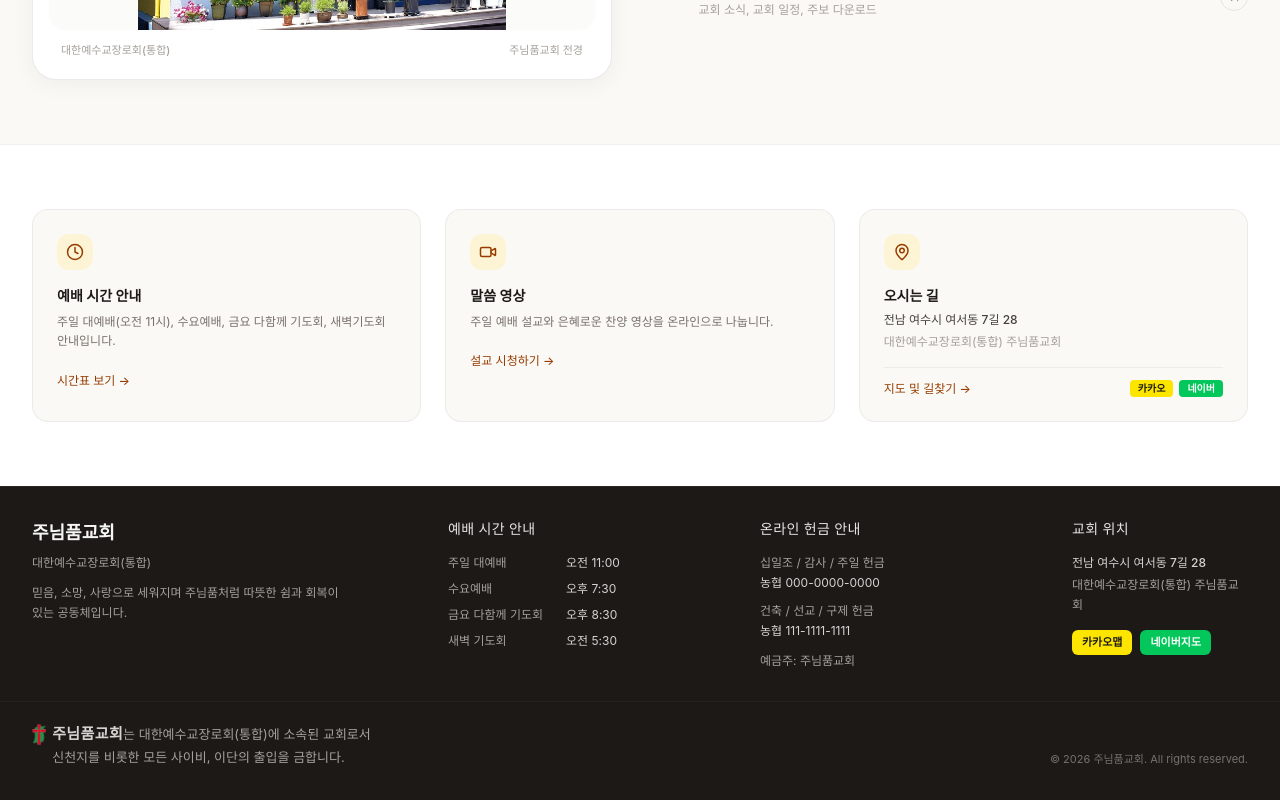
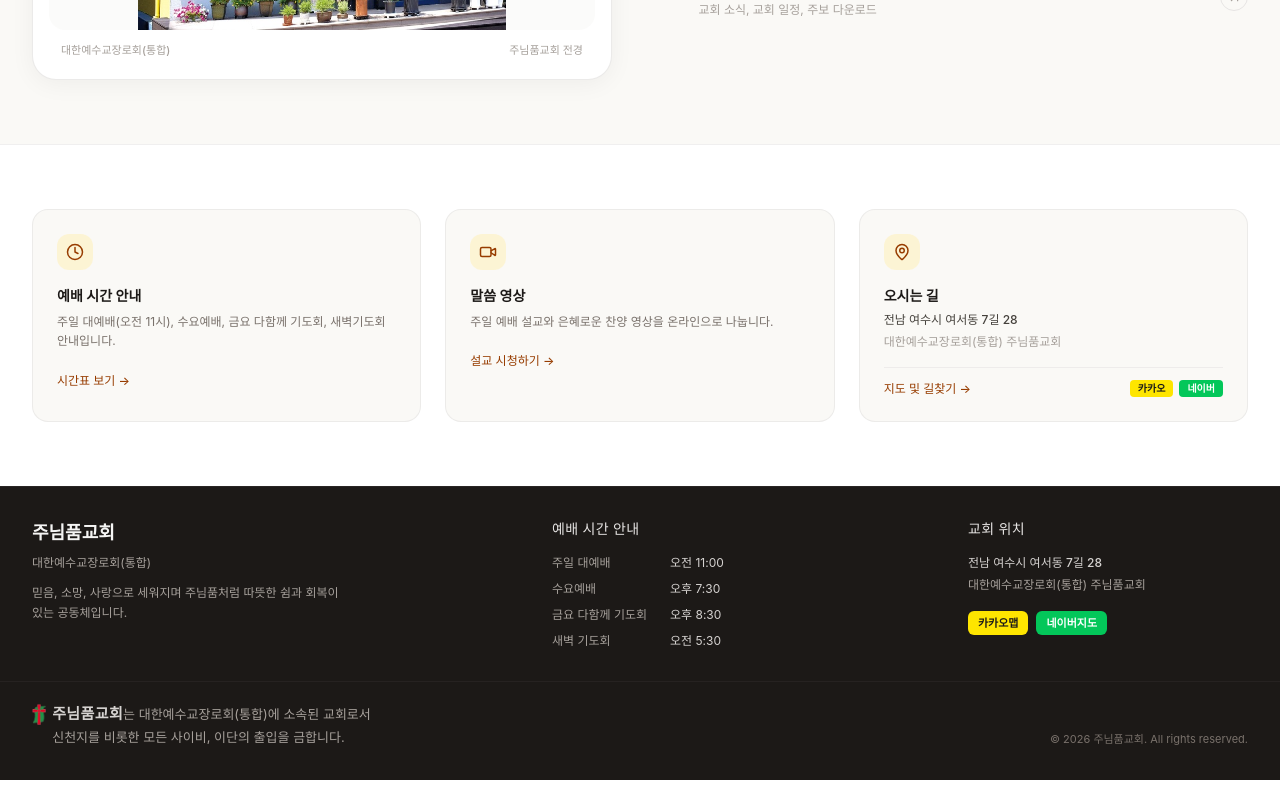
Before and after one commit to darkgentlejbs-max/junimpum_church, a Next.js app: page / in a window 1280 px wide. Shown: the part 664-1464 px from the top of the page. Built offline with nearby package versions, Linux system fonts and the light colour scheme; no server answers; a web font is replaced by a local one.

Commit message:
Remove online offering section from footer

```diff
--- a/src/app/layout.tsx
+++ b/src/app/layout.tsx
@@ -56,15 +56,15 @@
 
         {/* Footer */}
         <footer className="bg-stone-900 text-stone-400 py-8 mt-auto border-t border-stone-800">
-          <div className="container mx-auto px-4 sm:px-6 lg:px-8 grid grid-cols-1 sm:grid-cols-2 lg:grid-cols-12 gap-10 lg:gap-8">
-            <div className="lg:col-span-4 lg:pr-8">
+          <div className="container mx-auto px-4 sm:px-6 lg:px-8 grid grid-cols-1 sm:grid-cols-3 lg:grid-cols-12 gap-10 lg:gap-8">
+            <div className="lg:col-span-5 lg:pr-8">
               <h3 className="text-lg font-semibold text-stone-100 mb-2">주님품교회</h3>
               <p className="text-xs text-stone-400 mb-3">대한예수교장로회(통합)</p>
               <p className="text-xs text-stone-400 leading-relaxed max-w-xs">
                 믿음, 소망, 사랑으로 세워지며 주님품처럼 따뜻한 쉼과 회복이 있는 공동체입니다.
               </p>
             </div>
-            <div className="lg:col-span-3">
+            <div className="lg:col-span-4">
               <h4 className="text-sm font-medium text-stone-200 mb-4 tracking-wide">예배 시간 안내</h4>
               <ul className="text-xs space-y-2.5 text-stone-400">
                 <li className="grid grid-cols-[110px_1fr] gap-2"><span>주일 대예배</span><span className="text-stone-300">오전 11:00</span></li>
@@ -74,20 +74,6 @@
               </ul>
             </div>
             <div className="lg:col-span-3">
-              <h4 className="text-sm font-medium text-stone-200 mb-4 tracking-wide">온라인 헌금 안내</h4>
-              <ul className="text-xs space-y-3 text-stone-400">
-                <li className="flex flex-col gap-1">
-                  <span>십일조 / 감사 / 주일 헌금</span>
-                  <span className="text-stone-300">농협 000-0000-0000</span>
-                </li>
-                <li className="flex flex-col gap-1">
-                  <span>건축 / 선교 / 구제 헌금</span>
-                  <span className="text-stone-300">농협 111-1111-1111</span>
-                </li>
-                <li className="pt-0.5">예금주: 주님품교회</li>
-              </ul>
-            </div>
-            <div className="lg:col-span-2">
               <h4 className="text-sm font-medium text-stone-200 mb-4 tracking-wide">교회 위치</h4>
               <p className="text-xs text-stone-300 font-medium mb-1">
                 전남 여수시 여서동 7길 28
```
